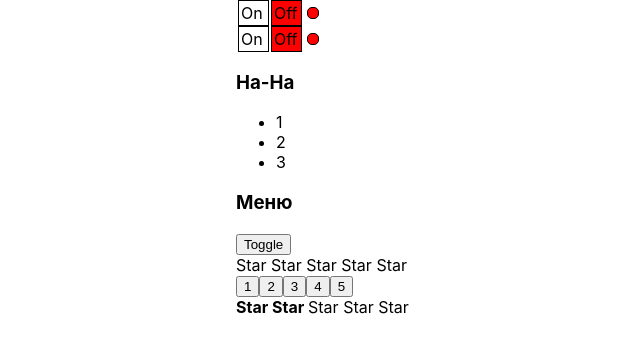
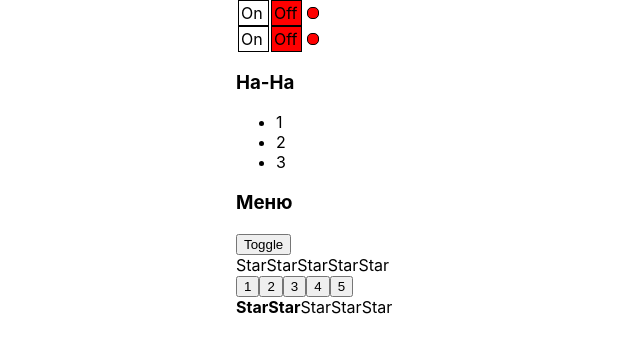
Before and after one commit to Mrleoneed/KABZDA, a React (Create React App) app: page / in a window 1280 px wide. Shown: the top 352 px of the page, without its empty margins (104-744 px from the left). Built offline with nearby package versions, Linux system fonts and the light colour scheme.

Commit message:
Less 07: UnControlled components ref

```diff
--- a/src/Components/Rating/Rating.tsx
+++ b/src/Components/Rating/Rating.tsx
@@ -23,10 +23,11 @@ export function Rating(props: RatingPropsType) {
 }
 
 function Star(props: StarPropsType) {
-    console.log('Star Rendered')
-    if (props.selected) {
-        return <span><b>Star </b></span>
-    } else {
-        return <span>Star </span>
-    }
+    return (
+        <span>
+          {props.selected ?<b>Star</b> : 'Star'}
+    </span>
+
+    )
+
 }
--- a/src/Components/UnControlledRating/Rating.tsx
+++ b/src/Components/UnControlledRating/Rating.tsx
@@ -31,9 +31,16 @@ let [value,setValue]= useState(0)
 }
 
 function Star(props: StarPropsType) {
-    if (props.selected){
-        return <span><b>Star </b></span>
-    } else {
-        return <span>Star </span>
-    }
+return (
+    <span>
+          {props.selected ?<b>Star</b> : 'Star'}
+    </span>
+
+)
+
+    // if (props.selected){
+    //     return <span><b>Star </b></span>
+    // } else {
+    //     return <span>Star </span>
+    // }
 }
```
